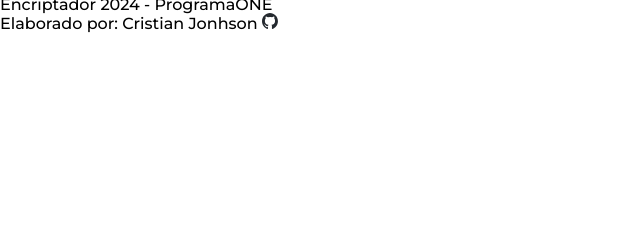
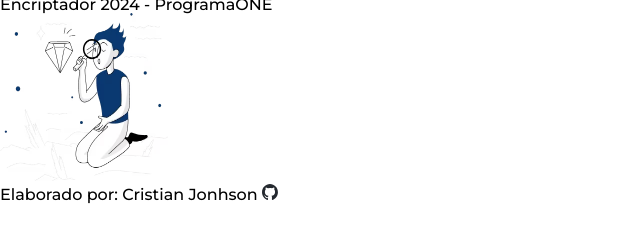
Before and after one commit to cristianjonhson/ProgramaOne-oracle-encryption-tool, a plain HTML site: page index.html in a window 1280 px wide. Shown: the part 19-258 px from the top of the page, without its empty margins (0-640 px from the left). Drawn offline with Linux system fonts and the light colour scheme.

Commit message:
añadir en el aside la imagen para ver resultados

```diff
--- a/index.html
+++ b/index.html
@@ -73,7 +73,15 @@
     <main class="main">
         <section class="wrapperinput"></section>
         <aside class="encript">
-            <div class="card"></div>
+            <div class="card">
+                <picture>
+                    <source srcset="./assets/img_looking.avif" type="image/avif">
+                    <source srcset="./assets/img_looking.webp" type="image/webp">
+                    <img src="./assets/img_looking.png" alt="Imagen observando un texto" class="img_looking"
+                        id="imgCard" width="168px" height="168px">
+                </picture>
+
+            </div>
         </aside>
     </main>
     <footer class="footer">
```
